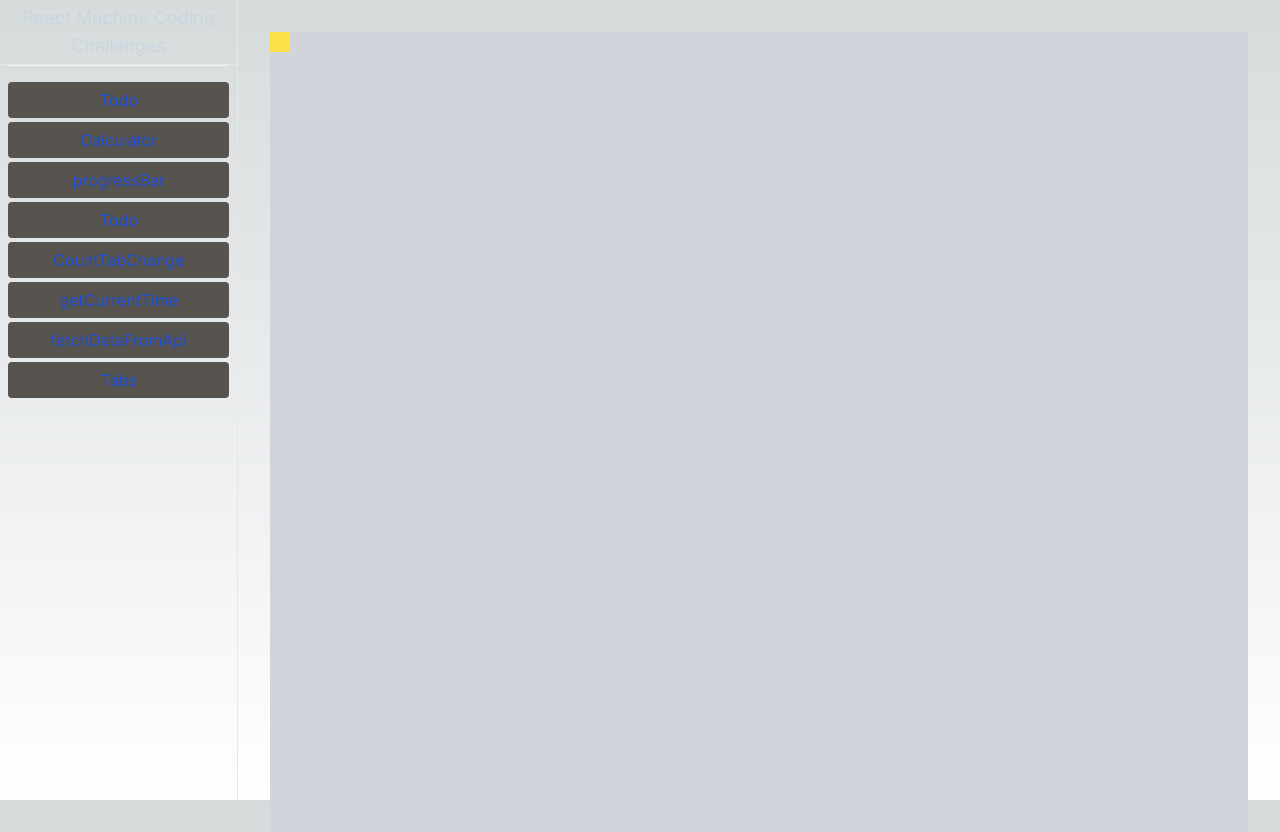
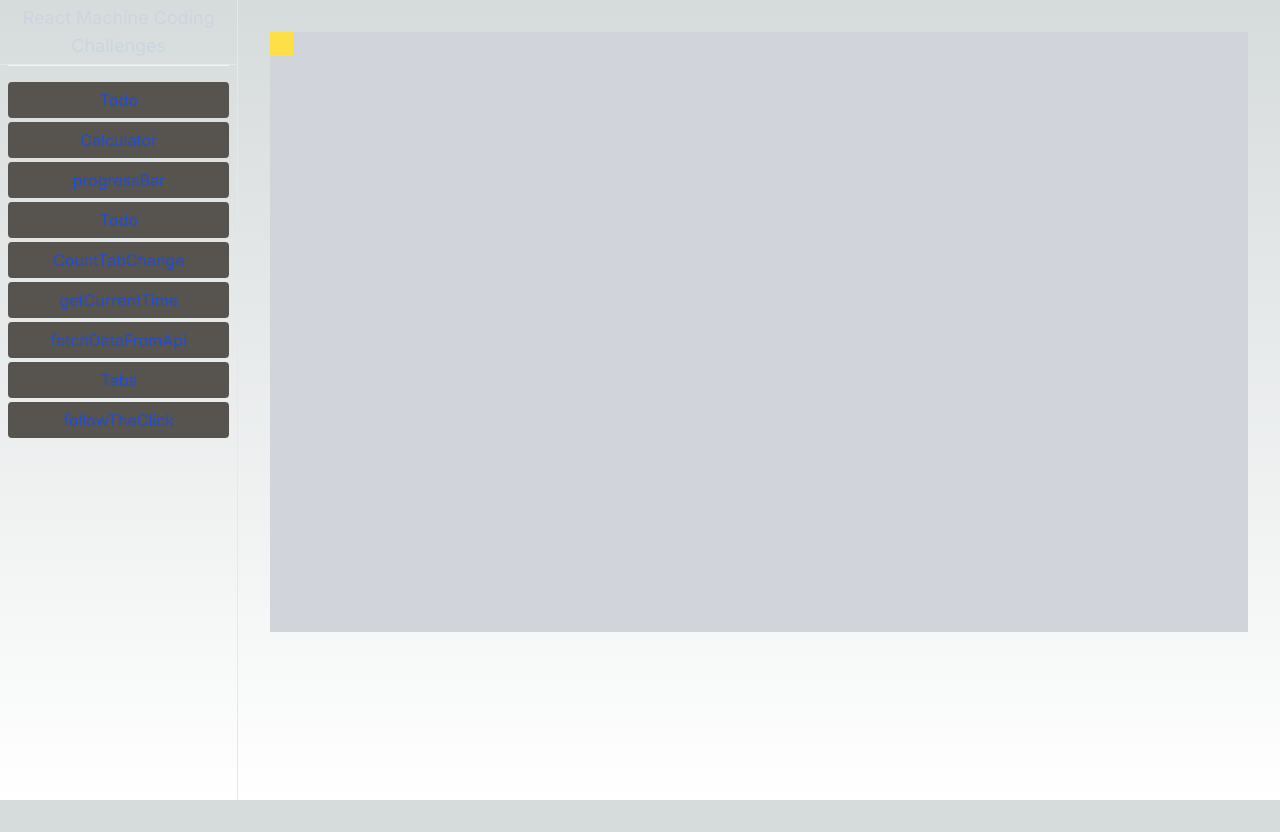
Before and after one commit to Surya-Thombare/react-machine-coding, a Next.js app: page /react-machine-coding/followTheClick in a window 1280 px wide. After the commit the page ends 800 px from the top, so only its background shows below. Built offline with nearby package versions, Linux system fonts and the light colour scheme.

Commit message:
followTheClick

```diff
--- a/app/react-machine-coding/followTheClick/page.tsx
+++ b/app/react-machine-coding/followTheClick/page.tsx
@@ -1,24 +1,26 @@
 "use client";
-import { useEffect } from "react";
-import * as React from "react";
-type pos = {
+import React, { useEffect, useRef, useState } from "react";
+
+type Pos = {
   clientX: number;
   clientY: number;
 };
 
 export default function FollowTheLeader() {
-  let ref = React.useRef<HTMLDivElement>(null);
-  const [position, setPosition] = React.useState([0, 0]);
+  const ref = useRef<HTMLDivElement>(null);
+  const [position, setPosition] = useState<[number, number]>([0, 0]);
 
-  const handleClick = ({ clientX, clientY }: pos) => {
-    const { width, height } = ref?.current?.getBoundingClientRect();
-    setPosition([clientX - width / 2, clientY - height / 2]);
+  const handleClick = ({ clientX, clientY }: Pos) => {
+    if (ref.current) {
+      const { width, height } = ref.current.getBoundingClientRect();
+      setPosition([clientX - width / 2, clientY - height / 2]);
+    }
   };
 
   return (
-    <div className="bg-gray-300 h-full w-full m-8" onClick={handleClick}>
+    <div className="bg-gray-300 w-full m-8 h-3/4" onClick={handleClick}>
       <div
-        className="box bg-yellow-300 h-5 w-5"
+        className="box bg-yellow-300 h-6 w-6 "
         ref={ref}
         style={{
           transform: `translate(${position[0]}px, ${position[1]}px)`,
--- a/components/Sidebar.tsx
+++ b/components/Sidebar.tsx
@@ -79,6 +79,14 @@ const Sidebar = ({ challengesList = {} }) => {
                     Tabs
                   </Link>
                 </li>
+                <li>
+                  <Link
+                    href="/react-machine-coding/followTheClick"
+                    className="t group relative flex justify-center rounded bg-stone-600 px-2 py-1.5 text-blue-700"
+                  >
+                    followTheClick
+                  </Link>
+                </li>
               </ul>
             </div>
           </div>
```
